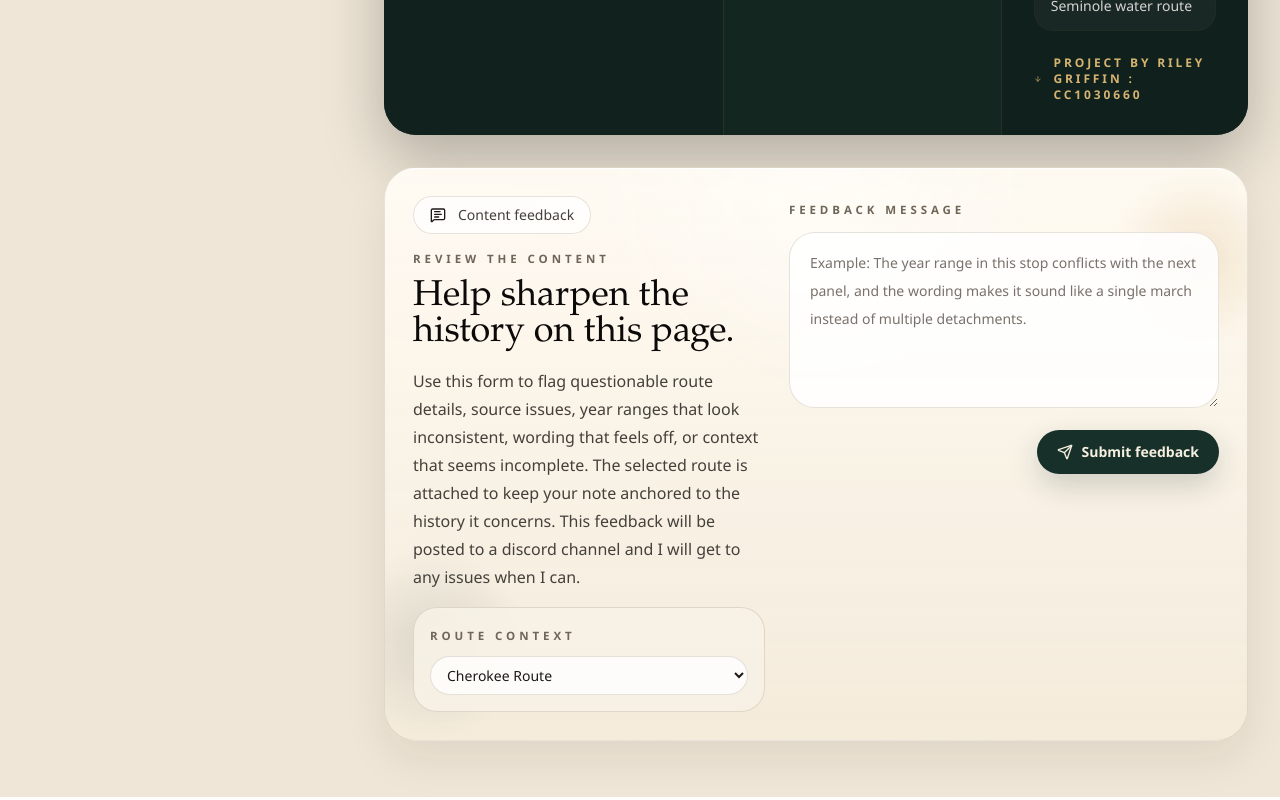
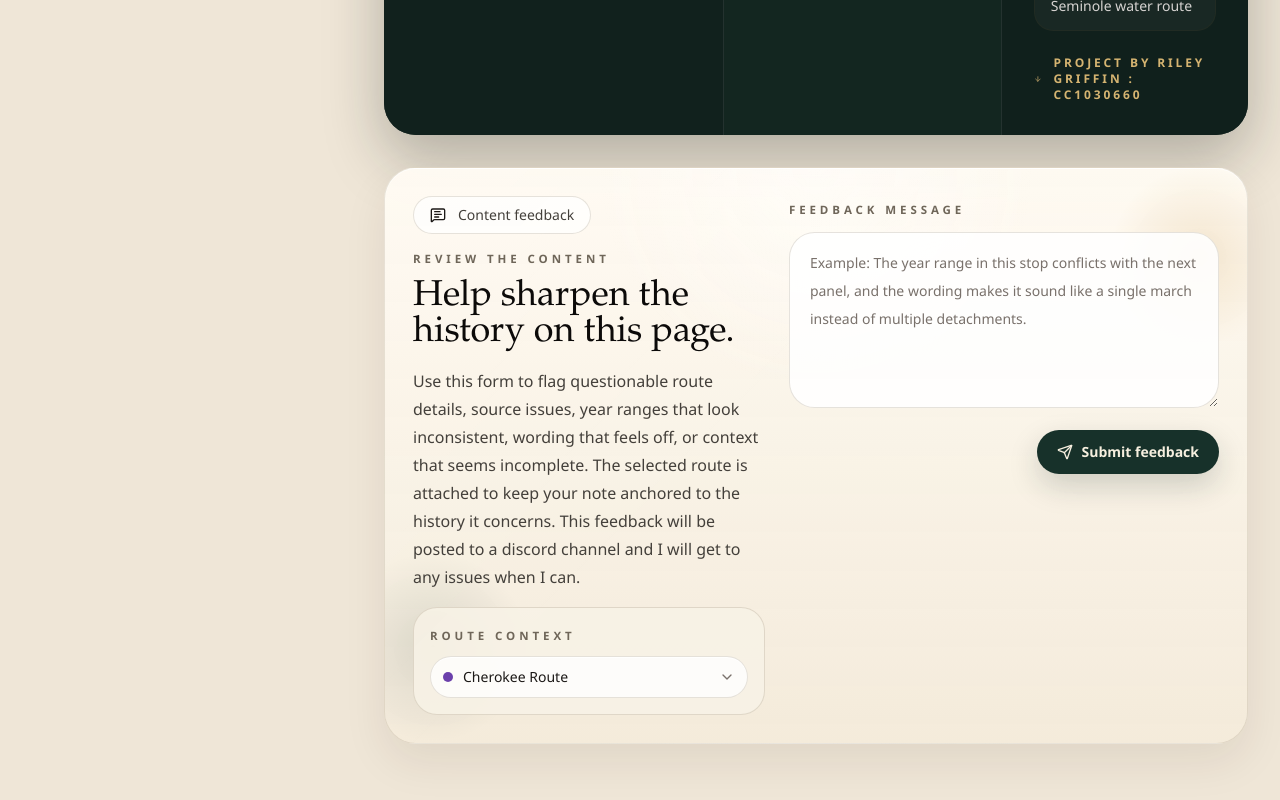
Before and after one commit to thanksother1234-create/Trail-of-Tears-Map, a React (Vite) app: page / in a window 1280 px wide. Shown: the part 5054-5854 px from the top of the page. Built offline with nearby package versions, Linux system fonts and the light colour scheme.

Commit message:
Map bug fix introduced with revamp of UI

```diff
--- a/src/components/sections/ContentFeedbackSection.tsx
+++ b/src/components/sections/ContentFeedbackSection.tsx
@@ -1,5 +1,5 @@
 import { type FormEvent, useEffect, useMemo, useState } from "react";
-import { MessageSquareText, Send } from "lucide-react";
+import { Check, ChevronDown, MessageSquareText, Send } from "lucide-react";
 
 import { Button } from "@/components/ui/button";
 import { trailRoutes } from "@/data/trailData";
@@ -13,6 +13,7 @@ type SubmitState = "idle" | "submitting" | "success" | "error";
 export function ContentFeedbackSection({ selectedRouteLabel }: ContentFeedbackSectionProps) {
   const [feedback, setFeedback] = useState("");
   const [routeLabel, setRouteLabel] = useState(selectedRouteLabel);
+  const [isRoutePickerOpen, setIsRoutePickerOpen] = useState(false);
   const [submitState, setSubmitState] = useState<SubmitState>("idle");
   const [statusMessage, setStatusMessage] = useState("");
 
@@ -21,6 +22,7 @@ export function ContentFeedbackSection({ selectedRouteLabel }: ContentFeedbackSe
   }, [selectedRouteLabel]);
 
   const trimmedFeedback = feedback.trim();
+  const selectedRoute = trailRoutes.find((route) => route.label === routeLabel);
   const helperText = useMemo(() => {
     if (submitState === "success") {
       return statusMessage;
@@ -119,18 +121,70 @@ export function ContentFeedbackSection({ selectedRouteLabel }: ContentFeedbackSe
             <label htmlFor="feedback-route" className="section-kicker block text-[0.62rem]">
               Route context
             </label>
-            <select
-              id="feedback-route"
-              value={routeLabel}
-              onChange={(event) => setRouteLabel(event.target.value)}
-              className="mt-2 w-full rounded-xl border border-stone-400/18 bg-white/80 px-3 py-2 font-medium text-stone-900 outline-none transition focus:border-stone-500/30"
-            >
-              {trailRoutes.map((route) => (
-                <option key={route.id} value={route.label}>
-                  {route.label}
-                </option>
-              ))}
-            </select>
+            <div className="relative mt-2">
+              <button
+                id="feedback-route"
+                type="button"
+                aria-haspopup="listbox"
+                aria-expanded={isRoutePickerOpen}
+                onClick={() => setIsRoutePickerOpen((isOpen) => !isOpen)}
+                onKeyDown={(event) => {
+                  if (event.key === "Escape") {
+                    setIsRoutePickerOpen(false);
+                  }
+                }}
+                className="flex w-full items-center justify-between rounded-xl border border-stone-400/18 bg-white/80 px-3 py-2 text-left font-medium text-stone-900 shadow-[inset_0_1px_0_rgba(255,255,255,0.82)] outline-none transition hover:border-stone-500/28 hover:bg-white focus:border-stone-500/32 focus:bg-white"
+              >
+                <span className="flex items-center gap-2.5">
+                  <span
+                    className="h-2.5 w-2.5 rounded-full"
+                    style={{ backgroundColor: selectedRoute?.color ?? "#17342c" }}
+                  />
+                  {routeLabel}
+                </span>
+                <ChevronDown
+                  className={`h-4 w-4 text-stone-500 transition ${
+                    isRoutePickerOpen ? "rotate-180" : ""
+                  }`}
+                />
+              </button>
+
+              {isRoutePickerOpen ? (
+                <div
+                  role="listbox"
+                  aria-labelledby="feedback-route"
+                  className="absolute bottom-full z-20 mb-2 w-full rounded-[1.25rem] border border-white/10 bg-[#17342c] p-2 text-stone-100 shadow-[0_18px_38px_rgba(18,33,29,0.26)]"
+                >
+                  {trailRoutes.map((route) => {
+                    const isSelected = route.label === routeLabel;
+
+                    return (
+                      <button
+                        key={route.id}
+                        type="button"
+                        role="option"
+                        aria-selected={isSelected}
+                        onClick={() => {
+                          setRouteLabel(route.label);
+                          setIsRoutePickerOpen(false);
+                        }}
+                        className={`flex w-full items-center justify-between rounded-xl px-3 py-2 text-left text-sm transition ${
+                          isSelected
+                            ? "bg-white/12 text-white"
+                            : "text-stone-300 hover:bg-white/[0.08] hover:text-white"
+                        }`}
+                      >
+                        <span className="flex items-center gap-2.5">
+                          <span className="h-2.5 w-2.5 rounded-full" style={{ backgroundColor: route.color }} />
+                          {route.label}
+                        </span>
+                        {isSelected ? <Check className="h-4 w-4 text-[#d5b471]" /> : null}
+                      </button>
+                    );
+                  })}
+                </div>
+              ) : null}
+            </div>
           </div>
         </div>
 
--- a/src/components/ui/sheet.tsx
+++ b/src/components/ui/sheet.tsx
@@ -16,7 +16,7 @@ const SheetOverlay = React.forwardRef<
   <DialogPrimitive.Overlay
     ref={ref}
     className={cn(
-      "fixed inset-0 z-50 bg-[#0d1513]/70 backdrop-blur-sm transition data-[state=open]:opacity-100 data-[state=closed]:opacity-0",
+      "fixed inset-0 z-[2000] bg-[#0d1513]/70 backdrop-blur-sm transition data-[state=open]:opacity-100 data-[state=closed]:opacity-0",
       className,
     )}
     {...props}
@@ -36,7 +36,7 @@ const SheetContent = React.forwardRef<
     <DialogPrimitive.Content
       ref={ref}
       className={cn(
-        "fixed inset-y-0 z-50 flex h-full w-full max-w-md flex-col bg-[#142420]/95 p-6 text-stone-100 shadow-2xl backdrop-blur-xl transition data-[state=open]:translate-x-0",
+        "fixed inset-y-0 z-[2001] flex h-full w-full max-w-md flex-col bg-[#142420]/95 p-6 text-stone-100 shadow-2xl backdrop-blur-xl transition data-[state=open]:translate-x-0",
         side === "left"
           ? "left-0 border-r border-white/10 data-[state=closed]:-translate-x-full"
           : "right-0 border-l border-white/10 data-[state=closed]:translate-x-full",
```
